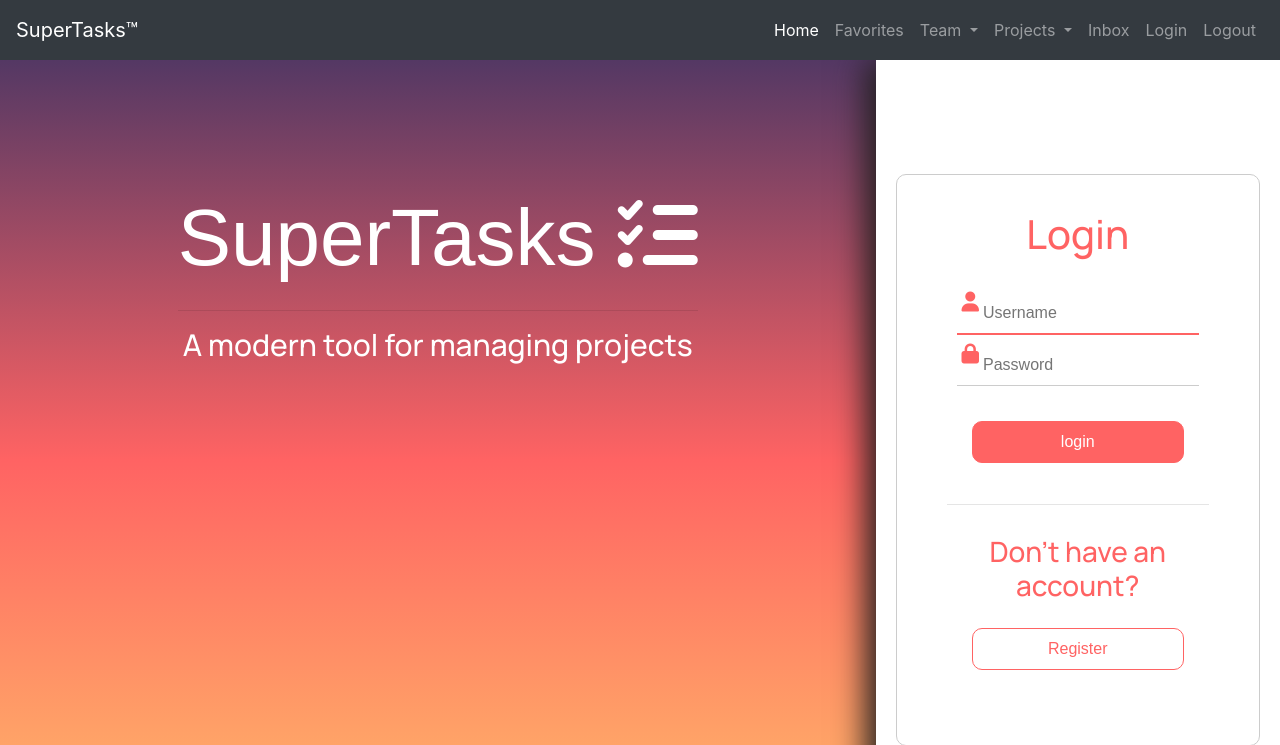
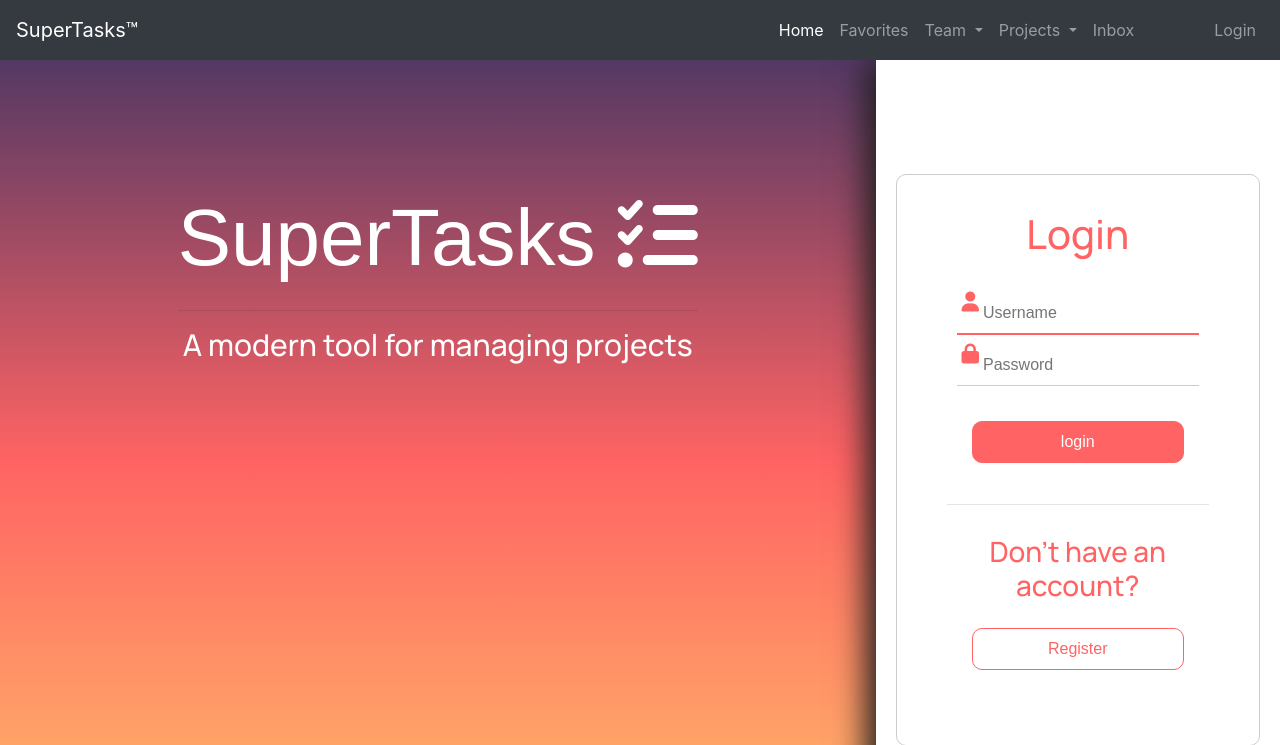
Before and after one commit to sd-owens/SuperTasks, a Django app: page /accounts/login/ in a window 1280 px wide. Shown: the top 745 px of the page. Run offline with Django 3.2, Linux system fonts and the light colour scheme; some libraries are stand-ins or nearby versions.

Commit message:
modified navbar to add toggling of Login/Logout link based on user session/status

```diff
--- a/SuperTasks/views.py
+++ b/SuperTasks/views.py
@@ -10,4 +10,5 @@ def index(request):
     # Checks session cookie if they are logged in or not
     if 'username' in request.session:
         context['username'] = request.session['username']
+
     return render(request, 'accounts/login.html', context)
--- a/static/CSS/login.css
+++ b/static/CSS/login.css
@@ -10,6 +10,10 @@
     grid-template-columns: 9fr 4fr;
     grid-template-areas: "logo login";
 }
+
+#username {
+    font-weight: bold;
+  }
 
 /* left column of body containing site logo and Title */
 .logo-column {
--- a/static/CSS/main.css
+++ b/static/CSS/main.css
@@ -13,6 +13,11 @@ body {
     display: grid;
     grid-template-rows: 60px 1fr 30px; /* 2fr row is nav, 20 fr row is main page content, 1fr row is footer*/
 }
+
+/* #navbar_name {
+  font-weight: bold;
+  color: goldenrod;
+} */
 
 #footer {
   background-color: #343A40;
--- a/templates/index.html
+++ b/templates/index.html
@@ -6,15 +6,12 @@
 {% endblock %}
 
 {% block style %}
-
 {% endblock %}
 
-
 {% block content %}
-<!-- Put login vs register options here on opening page -->
+<!-- templates/accounts/login.html extends index.html for login page -->
 {% endblock %}
 
 
 {% block javascript %}
-
 {% endblock %}
--- a/templates/navbar.html
+++ b/templates/navbar.html
@@ -48,11 +48,15 @@
                 <span> {{ user.get_username }} </span>
                 {% else %}
                 <a class="nav-link" href="/accounts/login">
-                <span>Login</span>
+                <span>&emsp;&emsp;&emsp;</span>
                 {% endif %}</a>
             </li>
             <li class="nav-item">
-                <a class="nav-link" href="{% url 'logout' %}">Logout</a>
+                {% if user.is_authenticated %}
+                    <a class="nav-link" href="{% url 'logout' %}">Logout
+                {% else %}
+                    <a class="nav-link" href="/accounts/login">Login
+                {% endif %}</a>
             </li>
         </ul>
 
```
